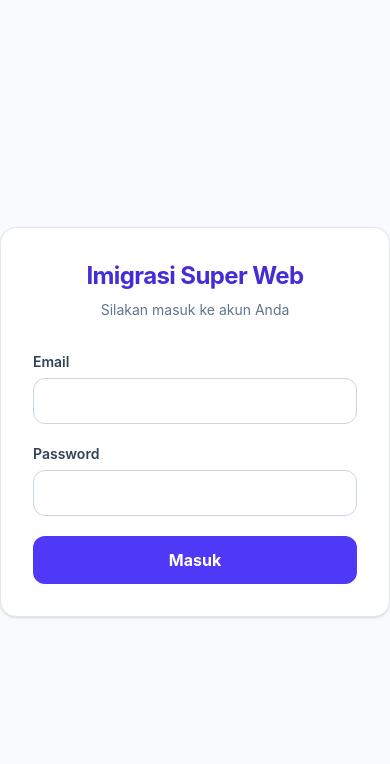
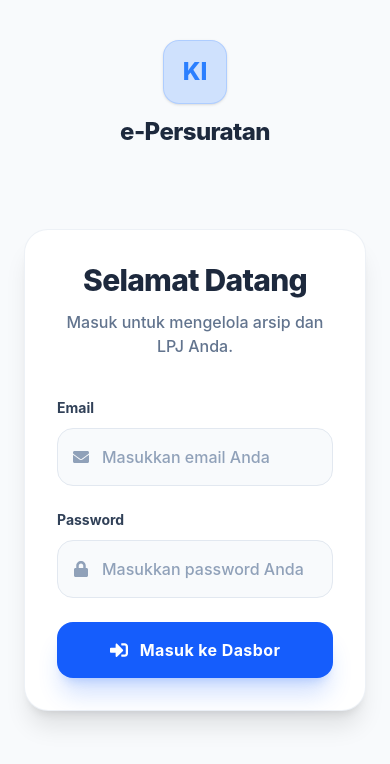
Before and after one commit to GilangChandra88/imigrasi, a React (Vite) app: page /login in a window 390 px wide. Shown: the top 764 px of the page. Built offline with nearby package versions, Linux system fonts and the light colour scheme; no server answers; what @react-pdf/renderer would draw is missing.

Commit message:
feat: redesign login, dashboard UI, mobile sidebar, and dark mode

```diff
--- a/src/pages/Login.jsx
+++ b/src/pages/Login.jsx
@@ -2,6 +2,7 @@ import React, { useState } from 'react';
 import { auth } from '../firebase';
 import { signInWithEmailAndPassword, createUserWithEmailAndPassword } from 'firebase/auth';
 import { useNavigate } from 'react-router-dom';
+import { FaEnvelope, FaLock, FaSignInAlt } from 'react-icons/fa';
 
 export default function Login() {
   const [email, setEmail] = useState('');
@@ -37,26 +38,103 @@ export default function Login() {
   };
 
   return (
-    <div className="min-h-screen flex items-center justify-center bg-slate-50">
-      <div className="bg-white p-8 rounded-2xl shadow-sm border border-slate-200 w-full max-w-md">
-        <div className="text-center mb-8">
-          <h1 className="text-2xl font-bold text-indigo-700 tracking-tight">Imigrasi Super Web</h1>
-          <p className="text-slate-500 mt-2 text-sm">Silakan masuk ke akun Anda</p>
+    <div className="min-h-[100dvh] w-full flex flex-col md:flex-row bg-slate-50 dark:bg-slate-950 font-sans transition-colors">
+
+      {/* Branding Section (Hidden on mobile, visible on md and up) */}
+      <div className="hidden md:flex flex-1 bg-[#1e293b] flex-col justify-center items-center p-12 text-center relative overflow-hidden">
+        {/* Decorative background blobs */}
+        <div className="absolute top-0 left-0 w-80 h-80 bg-blue-500/10 rounded-full blur-3xl -translate-x-1/3 -translate-y-1/3"></div>
+        <div className="absolute bottom-0 right-0 w-96 h-96 bg-indigo-500/10 rounded-full blur-3xl translate-x-1/3 translate-y-1/3"></div>
+
+        <div className="relative z-10 flex flex-col items-center">
+          <div className="w-24 h-24 bg-blue-500/20 text-blue-400 rounded-3xl flex items-center justify-center text-4xl font-extrabold mb-8 shadow-xl border border-blue-500/30">
+            KI
+          </div>
+          <h1 className="text-4xl lg:text-5xl font-extrabold text-white mb-6 tracking-tight">e-Persuratan</h1>
+          <p className="text-slate-400 text-lg lg:text-xl max-w-md leading-relaxed font-medium">
+            Sistem Informasi Manajemen Persuratan & LPJ Kantor Imigrasi Kelas II TPI Buleleng
+          </p>
         </div>
-        {error && <div className="bg-rose-50 text-rose-600 p-3 rounded-lg text-sm mb-4 border border-rose-100">{error}</div>}
-        <form onSubmit={handleLogin} className="space-y-5">
-          <div>
-            <label className="block text-sm font-semibold text-slate-700 mb-1.5">Email</label>
-            <input type="email" value={email} onChange={(e) => setEmail(e.target.value)} required className="w-full px-4 py-2.5 border border-slate-300 rounded-xl focus:ring-2 focus:ring-indigo-500 focus:outline-none" />
+      </div>
+
+      {/* Login Form Section */}
+      <div className="flex-1 flex justify-center items-center p-6 sm:p-12 md:p-16 lg:p-24 relative min-h-screen md:min-h-0">
+
+        {/* Mobile Header Branding (Only visible on small screens) */}
+        <div className="absolute top-10 left-0 right-0 flex justify-center md:hidden">
+          <div className="flex flex-col items-center gap-3">
+             <div className="w-16 h-16 bg-blue-500/20 text-blue-500 dark:text-blue-400 rounded-2xl flex items-center justify-center text-2xl font-extrabold shadow-sm border border-blue-500/20">
+               KI
+             </div>
+             <h1 className="text-2xl font-extrabold text-slate-800 dark:text-white tracking-tight">e-Persuratan</h1>
           </div>
-          <div>
-            <label className="block text-sm font-semibold text-slate-700 mb-1.5">Password</label>
-            <input type="password" value={password} onChange={(e) => setPassword(e.target.value)} required className="w-full px-4 py-2.5 border border-slate-300 rounded-xl focus:ring-2 focus:ring-indigo-500 focus:outline-none" />
+        </div>
+
+        {/* Login Card */}
+        <div className="w-full max-w-md bg-white dark:bg-slate-900 rounded-3xl shadow-xl dark:shadow-2xl border border-slate-200/60 dark:border-slate-800/60 p-8 sm:p-10 transition-colors mt-24 md:mt-0 relative z-10">
+          <div className="mb-10 text-center md:text-left">
+            <h2 className="text-3xl font-extrabold text-slate-800 dark:text-white mb-3 tracking-tight">Selamat Datang</h2>
+            <p className="text-slate-500 dark:text-slate-400 font-medium">Masuk untuk mengelola arsip dan LPJ Anda.</p>
           </div>
-          <button type="submit" disabled={loading} className="w-full bg-indigo-600 hover:bg-indigo-700 text-white font-bold py-3 rounded-xl transition-colors disabled:opacity-50">
-            {loading ? 'Masuk...' : 'Masuk'}
-          </button>
-        </form>
+
+          {error && (
+            <div className="bg-rose-50 dark:bg-rose-500/10 text-rose-600 dark:text-rose-400 p-4 rounded-2xl text-sm font-medium mb-6 border border-rose-100 dark:border-rose-500/20 flex items-center gap-3">
+              <div className="w-1.5 h-full min-h-[24px] rounded-full bg-rose-500"></div>
+              {error}
+            </div>
+          )}
+
+          <form onSubmit={handleLogin} className="space-y-6">
+            <div>
+              <label className="block text-sm font-bold text-slate-700 dark:text-slate-300 mb-2.5">Email</label>
+              <div className="relative group">
+                <div className="absolute inset-y-0 left-0 pl-4 flex items-center pointer-events-none text-slate-400 group-focus-within:text-blue-500 transition-colors">
+                  <FaEnvelope size={16} />
+                </div>
+                <input
+                  type="email"
+                  value={email}
+                  onChange={(e) => setEmail(e.target.value)}
+                  required
+                  placeholder="Masukkan email Anda"
+                  className="w-full pl-11 pr-4 py-4 bg-slate-50 dark:bg-slate-950 border border-slate-200 dark:border-slate-800 rounded-2xl focus:ring-4 focus:ring-blue-500/20 focus:border-blue-500 outline-none transition-all text-slate-800 dark:text-slate-200 placeholder-slate-400 font-medium"
+                />
+              </div>
+            </div>
+
+            <div>
+              <label className="block text-sm font-bold text-slate-700 dark:text-slate-300 mb-2.5">Password</label>
+              <div className="relative group">
+                <div className="absolute inset-y-0 left-0 pl-4 flex items-center pointer-events-none text-slate-400 group-focus-within:text-blue-500 transition-colors">
+                  <FaLock size={16} />
+                </div>
+                <input
+                  type="password"
+                  value={password}
+                  onChange={(e) => setPassword(e.target.value)}
+                  required
+                  placeholder="Masukkan password Anda"
+                  className="w-full pl-11 pr-4 py-4 bg-slate-50 dark:bg-slate-950 border border-slate-200 dark:border-slate-800 rounded-2xl focus:ring-4 focus:ring-blue-500/20 focus:border-blue-500 outline-none transition-all text-slate-800 dark:text-slate-200 placeholder-slate-400 font-medium"
+                />
+              </div>
+            </div>
+
+            <button
+              type="submit"
+              disabled={loading}
+              className="w-full flex items-center justify-center gap-3 bg-blue-600 hover:bg-blue-700 text-white font-bold py-4 rounded-2xl transition-all disabled:opacity-70 disabled:cursor-not-allowed shadow-xl shadow-blue-600/20 hover:shadow-blue-600/40 active:scale-[0.98] mt-4"
+            >
+              {loading ? (
+                <div className="w-5 h-5 border-2 border-white/30 border-t-white rounded-full animate-spin"></div>
+              ) : (
+                <>
+                  <FaSignInAlt size={18} />
+                  <span className="text-base tracking-wide">Masuk ke Dasbor</span>
+                </>
+              )}
+            </button>
+          </form>
+        </div>
       </div>
     </div>
   );
```
